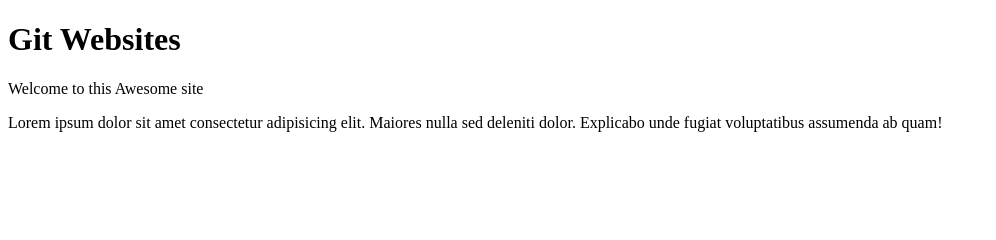
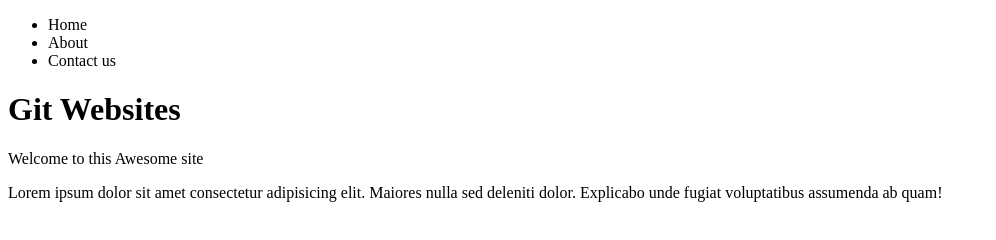
Before and after one commit to anye-web/Git_test, a plain HTML site: page index.html in a window 1280 px wide. Shown: the whole page, without its empty margins (0-996 px from the left). Drawn offline with Linux system fonts and the light colour scheme.

Commit message:
Add nav bar to file

```diff
--- a/index.html
+++ b/index.html
@@ -6,6 +6,13 @@
     <title>Document</title>
   </head>
   <body>
+    <nav>
+      <ul>
+        <li>Home</li>
+        <li>About</li>
+        <li>Contact us</li>
+      </ul>
+    </nav>
     <h1>Git Websites</h1>
     <p>Welcome to this Awesome site</p>
     <p>
```
